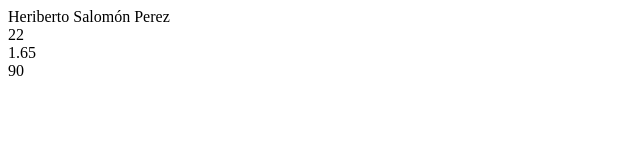
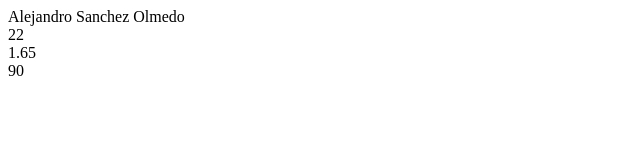
Before and after one commit to GhostLigth/PaginaHTMLyPhP, a plain HTML site: page PaginaV2/ejer3.html in a window 1280 px wide. Shown: the full height of the page, 0-640 px from the left. Drawn offline with Linux system fonts and the light colour scheme.

Commit message:
Update ejer3.html

```diff
--- a/PaginaV2/ejer3.html
+++ b/PaginaV2/ejer3.html
@@ -6,7 +6,7 @@
   </head>
   <body>
     <script type="text/javascript">
-      let nombre = "Heriberto Salomón Perez";
+      let nombre = "Alejandro Sanchez Olmedo";
       let edad =  22;
       let altura = 1.65;
       let peso= 90;
```
